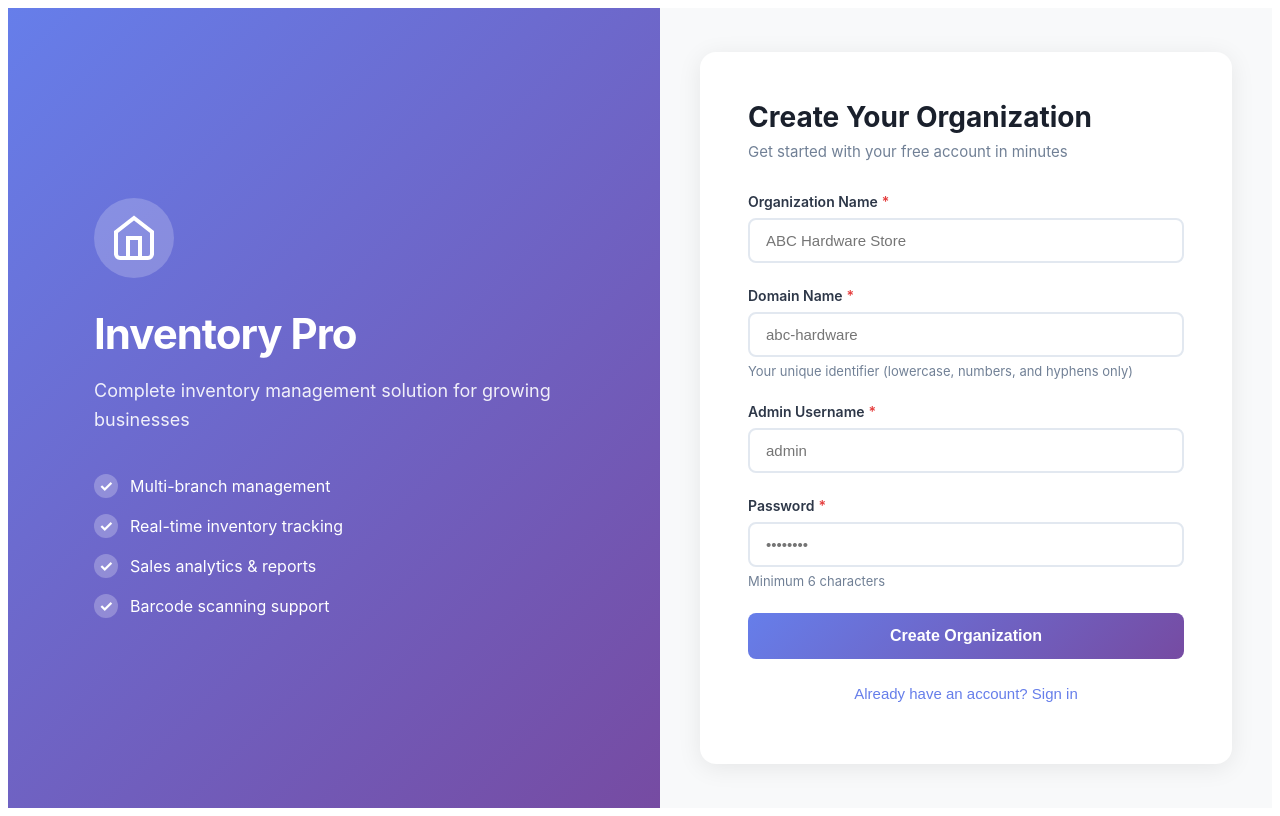
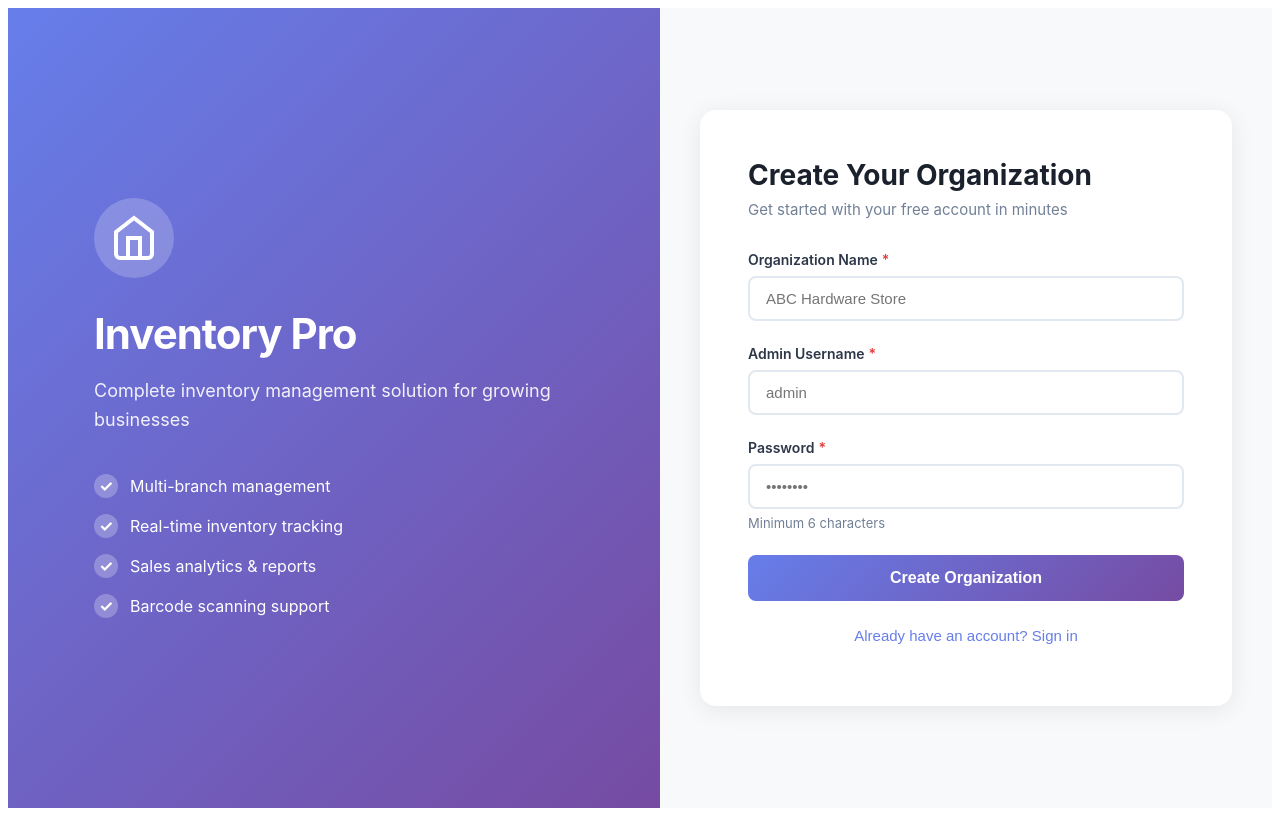
Before and after one commit to choimea123-oss/inventorypro-frontend, a React app: page /register in a window 1280 px wide. Built offline with nearby package versions, Linux system fonts and the light colour scheme; no server answers; the HTML template or start-up script is replaced by a standard one.

Commit message:
Initial commit

```diff
--- a/src/register.jsx
+++ b/src/register.jsx
@@ -6,7 +6,6 @@ const Register = () => {
   const [username, setUsername] = useState("");
   const [password, setPassword] = useState("");
   const [organizationName, setOrganizationName] = useState("");
-  const [domainName, setDomainName] = useState("");
   const [message, setMessage] = useState("");
   const [loading, setLoading] = useState(false);
   const navigate = useNavigate();
@@ -16,14 +15,11 @@ const Register = () => {
     setLoading(true);
     setMessage("");
 
-    const cleanDomain = domainName.trim().toLowerCase().replace(/\s+/g, '-');
-
     try {
       const res = await api.post("/register-organization", {
         username,
         password,
         organizationName,
-        domainName: cleanDomain,
       });
 
       setMessage(res.data.message);
@@ -102,26 +98,6 @@ const Register = () => {
                 required
                 style={styles.input}
               />
-            </div>
-
-            <div style={styles.inputGroup}>
-              <label style={styles.label}>
-                Domain Name
-                <span style={styles.required}>*</span>
-              </label>
-              <input
-                type="text"
-                value={domainName}
-                onChange={(e) => setDomainName(e.target.value)}
-                placeholder="abc-hardware"
-                required
-                pattern="[a-z0-9-]+"
-                title="Only lowercase letters, numbers, and hyphens"
-                style={styles.input}
-              />
-              <small style={styles.hint}>
-                Your unique identifier (lowercase, numbers, and hyphens only)
-              </small>
             </div>
 
             <div style={styles.inputGroup}>
```
